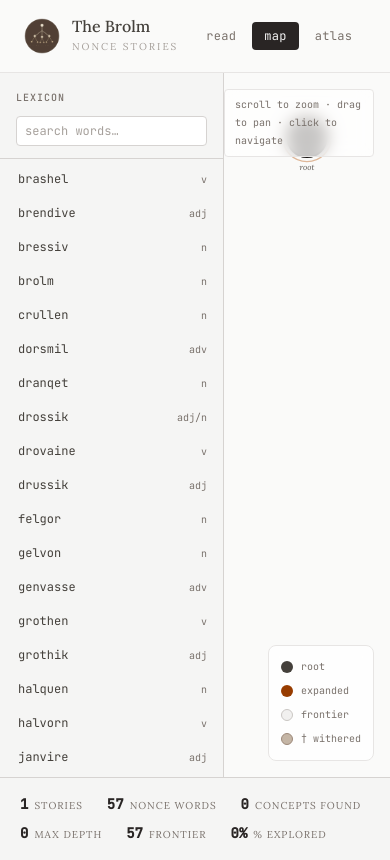
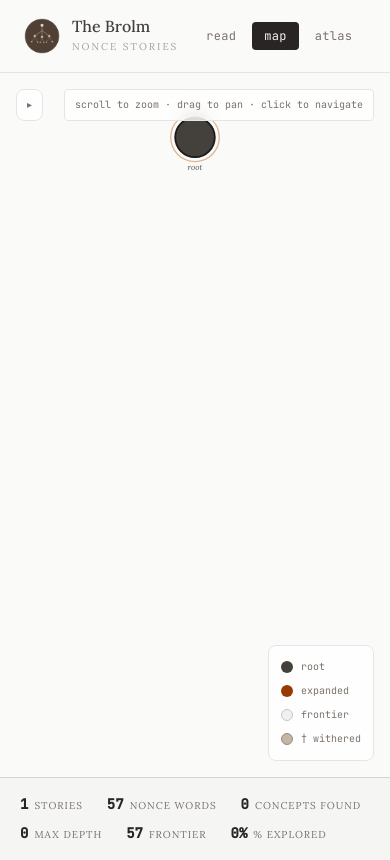
Before and after one commit to alemiaschi/nonce-stories, a React (Vite) app: page /map in a window 390 px wide. Built offline with nearby package versions, Linux system fonts and the light colour scheme.

Commit message:
Add sidebar toggle to Story Map, hidden by default on mobile

```diff
--- a/src/components/StoryMap/StoryMap.tsx
+++ b/src/components/StoryMap/StoryMap.tsx
@@ -32,6 +32,7 @@ export function StoryMap({ data, activeStoryId, onNavigate }: StoryMapProps) {
   const svgRef = useRef<SVGSVGElement>(null);
   const [highlightedWord, setHighlightedWord] = useState<string | null>(locationState?.highlight ?? null);
   const [currentActive, setCurrentActive] = useState<string>(activeStoryId ?? 'story_0');
+  const [sidebarOpen, setSidebarOpen] = useState(() => window.innerWidth >= 640);
   const rootNode = useTreeData(data);
 
   const handleNavigate = useCallback((storyId: string) => {
@@ -214,16 +215,28 @@ export function StoryMap({ data, activeStoryId, onNavigate }: StoryMapProps) {
 
       <div className="flex flex-1 min-h-0">
         {/* Lexicon sidebar */}
+        {sidebarOpen && (
           <LexiconSidebar
             data={data}
             onNavigate={handleNavigate}
             highlightedWord={highlightedWord}
             onHighlight={setHighlightedWord}
           />
+        )}
 
         {/* Tree canvas */}
         <div className="flex-1 relative bg-stone-50 overflow-hidden">
           <svg ref={svgRef} className="w-full h-full" />
+
+          {/* Sidebar toggle */}
+          <button
+            onClick={() => setSidebarOpen(o => !o)}
+            className="absolute top-4 left-4 bg-white/80 backdrop-blur-sm border border-stone-200 rounded-lg px-2.5 py-1.5 text-[10px] font-mono text-stone-500 hover:text-stone-700 hover:border-stone-300 transition-colors flex items-center gap-1.5"
+            title={sidebarOpen ? 'Hide word list' : 'Show word list'}
+          >
+            <span>{sidebarOpen ? '◂' : '▸'}</span>
+            <span className="hidden sm:inline">{sidebarOpen ? 'hide list' : 'word list'}</span>
+          </button>
 
           {/* Legend */}
           <div className="absolute bottom-4 right-4 bg-white/80 backdrop-blur-sm border border-stone-200 rounded-lg p-3 text-[10px] font-mono text-stone-500 space-y-1.5">
```
Lines whose indentation alone changed are shown as unchanged.
